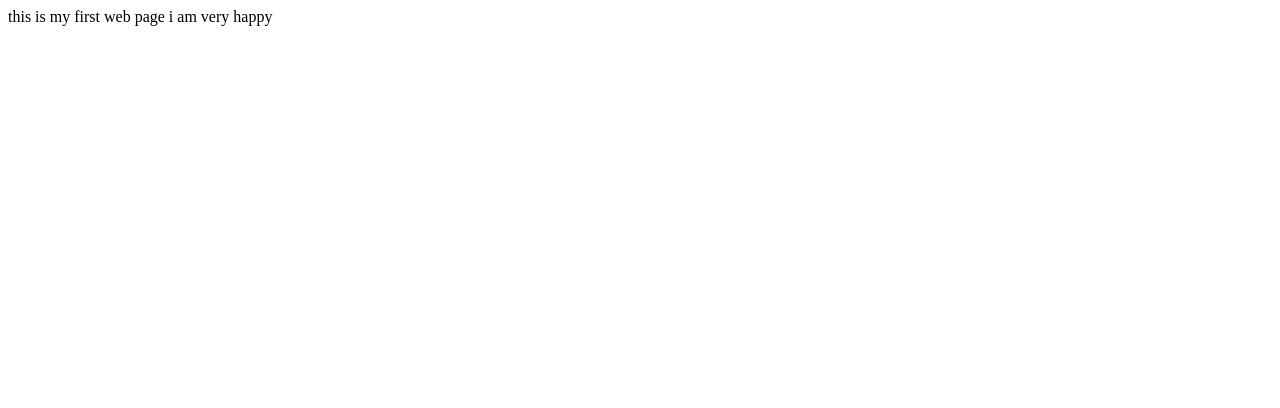
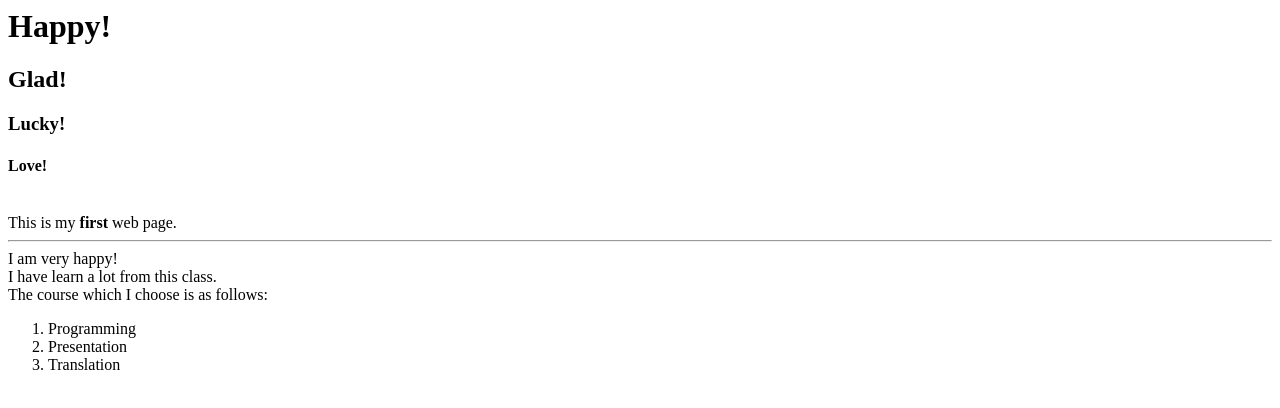
Before and after one commit to monica934391/project1, a plain HTML site: page index.html in a window 1280 px wide. Drawn offline with Linux system fonts and the light colour scheme.

Commit message:
update1090930

```diff
--- a/index.html
+++ b/index.html
@@ -1,8 +1,19 @@
 <html>
-  <head>
-  </head>
+  <head>  </head>
   <body>
-    this is my first web page
-    i am very happy
+  <h1>Happy!</h1>
+    <h2>Glad!</h2>
+    <h3>Lucky!</h3>
+    <h4>Love!</h4> <br />
+  This is my <strong>first</strong> web page.
+    <hr />
+    I am very happy!<br />
+    I have learn a lot from this class.<br />
+    The course which I choose is as follows:
+    <ol>
+  <li>Programming</li>
+  <li>Presentation</li>
+  <li>Translation</li>
+    </ol>
   </body>
 </html>
```
